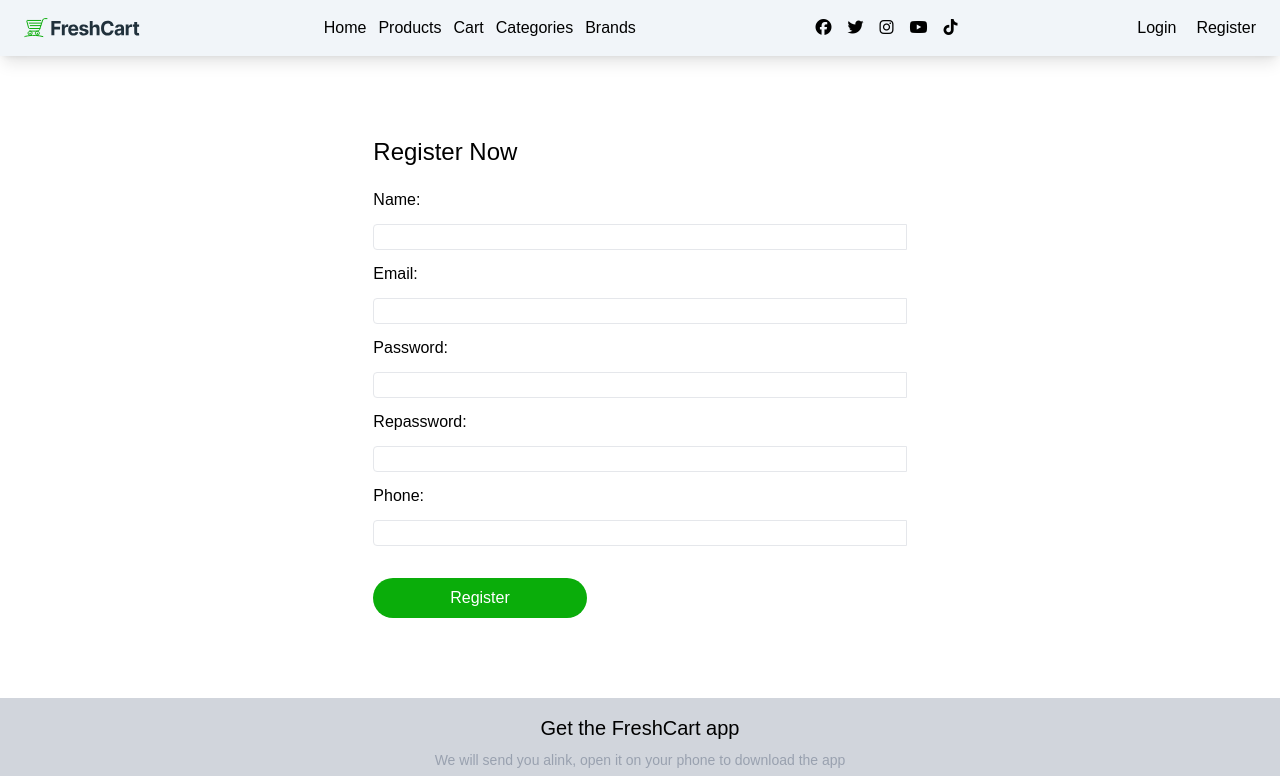
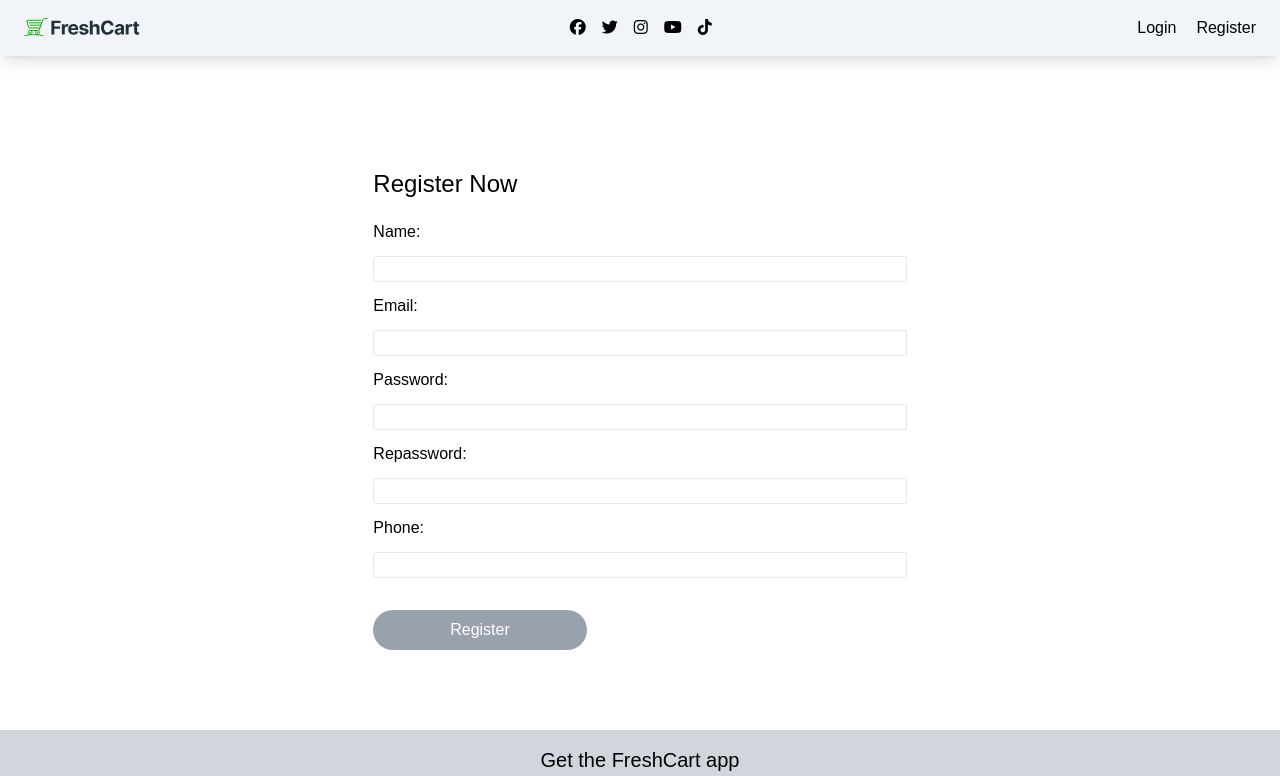
Before and after one commit to Ahmed-FaragDev/FreshMarket, a React (Vite) app: page /Register in a window 1280 px wide. Shown: the top 776 px of the page. Built offline with nearby package versions, Linux system fonts and the light colour scheme.

Commit message:
update: add product details with image slider

```diff
--- a/index.html
+++ b/index.html
@@ -4,9 +4,9 @@
     <meta charset="UTF-8" />
 
 
-    <link rel="icon" type="image/svg+xml" href="/vite.svg" />
+    <link rel="icon" type="image/svg+xml" href="./src/images/freshcart-logo.svg" />
     <meta name="viewport" content="width=device-width, initial-scale=1.0" />
-    <title>Vite + React</title>
+    <title>FreshMarket</title>
   </head>
   <body>
 
--- a/package.json
+++ b/package.json
@@ -14,7 +14,7 @@
   "dependencies": {
     "@fortawesome/fontawesome-free": "^6.7.2",
     "@tailwindcss/vite": "^4.1.3",
-  "@tanstack/react-query": "^5.74.2",
+    "@tanstack/react-query": "^5.74.4",
     "axios": "^1.8.4",
     "formik": "^2.4.6",
     "framer-motion": "^12.6.5",
@@ -26,7 +26,6 @@
     "slick-carousel": "^1.8.1",
     "yup": "^1.6.1"
   },
-
   "devDependencies": {
     "@eslint/js": "^9.21.0",
     "@types/react": "^19.0.10",
--- /dev/null
+++ b/src/Context/context.jsx
@@ -0,0 +1,12 @@
+import {  useState,createContext } from "react";
+
+export let UserContext = createContext();
+export default function UserContextProvider(props) {
+
+ const [userToken, setUserToken] = useState(null);
+
+  return  <UserContext.Provider value={{ userToken , setUserToken }}>
+      {props.children}
+    </UserContext.Provider>
+
+};
--- a/src/conmponent/CatogorySlider/CatogorySlider.jsx
+++ b/src/conmponent/CatogorySlider/CatogorySlider.jsx
@@ -61,7 +61,7 @@ export default function CatogorySlider() {
         </div>
 
       {data?.data?.data ? <Slider {...settings1} className="w-10/12 m-auto mt-10 mb-10  ">
-        {data?.data?.data.map((item) => <img src={item?.image} alt="" className="w-full h-96 object-cover" />)}
+        {data?.data?.data.map((item , index) => <img key={index}  src={item?.image} alt="" className="w-full h-96 object-cover" />)}
       </Slider>: <div className="flex justify-center items-center">  <LineWave
   visible={true}
   height="100"
--- a/src/conmponent/Header/Header.jsx
+++ b/src/conmponent/Header/Header.jsx
@@ -1,16 +1,21 @@
-import React from "react";
 import { Link } from "react-router-dom";
-import logo from "../../images/freshcart-logo.svg"
+import logo from "../../images/freshcart-logo.svg";
+import { useContext } from "react";
+import { UserContext } from "../../Context/context";
+
 export default function Header() {
+  let { userToken, setUserToken } = useContext(UserContext);
+
   return (
     <>
+      <nav className="flex p-4 shadow-lg   bg-slate-100  ">
+        <Link className="ms-2 w-30" to="/">
+          <img src={logo} alt="logo" />
+        </Link>
 
-      <nav>
-        <div className="flex p-4 shadow-lg justify-between    items-center bg-slate-100  ">
-          {/* logo */}
-          <Link className="ms-2 w-30" to="/"><img src={logo} alt="logo" /></Link>
-          {/* section */}
-          <div className="md:block hidden">
+        {userToken !== null ? (
+          <>
+            <div className="md:block hidden m-auto">
               <ul>
                 <li className="flex gap-3">
                   <Link to="/" className="hover:text-gray-300">
@@ -34,8 +39,12 @@ export default function Header() {
                 </li>
               </ul>
             </div>
-          {/* scoial media icons */}
-          <div className="hidden md:block">
+          </>
+        ) : (
+          ""
+        )}
+
+        <div className="hidden md:block ml-auto">
           <div className="flex space-x-4 justify-center  text-gray-600">
             <a
               href="https://facebook.com"
@@ -77,8 +86,24 @@ export default function Header() {
           </div>
         </div>
 
-          {/* cart icon */}
-          <div className="">
+        {userToken !== null ? (
+          <>
+            <div>
+              <Link
+
+                onClick={() => {
+                  localStorage.removeItem("userToken");
+                  SetUserToken(null);
+                }}
+                className="hover:text-gray-300 ms-3"
+              >
+                Logout
+              </Link>
+            </div>
+          </>
+        ) : (
+          <>
+            <div className="flex self-end ml-auto ">
               <ul className="flex items-center gap-5 me-2">
                 <li>
                   <Link to="/Login" className="hover:text-gray-300">
@@ -92,7 +117,8 @@ export default function Header() {
                 </li>
               </ul>
             </div>
-        </div>
+          </>
+        )}
       </nav>
     </>
   );
--- a/src/conmponent/Home/Home.jsx
+++ b/src/conmponent/Home/Home.jsx
@@ -4,7 +4,6 @@ import { Link } from "react-router-dom";
 import { motion } from "framer-motion";
 import CatogorySlider from "../CatogorySlider/CatogorySlider";
 import { Circles } from 'react-loader-spinner'
-import { div } from "framer-motion/client";
 
 
 export default function Home() {
@@ -74,6 +73,8 @@ export default function Home() {
               key={product.id}
               className="flex flex-col bg-white p-5  relative group hover:shadow-2xl hover:border-2 border-green-400  transition-shadow "
             >
+
+              <Link to={`/product/${product.id}`}>
               <img
                 src={product.imageCover}
                 alt={product.title}
@@ -107,6 +108,9 @@ export default function Home() {
                 </div>
               </div>
 
+              </Link>
+
+
               <button className="bg-main rounded-full  w-1/2 p-2 m-auto invisible group-hover:visible hover:bg-main/80 transition-all duration-300 ease-in mt-5 mb-1  bottom-0 left-1/4">
                 Add to Cart
               </button>
--- a/src/conmponent/Layout/Layout.jsx
+++ b/src/conmponent/Layout/Layout.jsx
@@ -1,9 +1,18 @@
-import React from 'react'
+import React, { useContext, useEffect } from 'react'
 import Header from '../Header/Header'
 import Footer from '../Footer/Footer'
 import { Outlet } from 'react-router-dom'
+import { UserContext } from '../../Context/context'
 
 export default function Layout() {
+  let { setUserToken } = useContext(UserContext);
+  useEffect(() => {
+
+    if (localStorage.getItem('userToken') !== null)
+    {
+      setUserToken(localStorage.getItem('userToken'));
+    }
+  }, []);
   return (
     <>
       <Header />
--- a/src/conmponent/Login/Login.jsx
+++ b/src/conmponent/Login/Login.jsx
@@ -1,53 +1,82 @@
-import React, { useRef } from "react";
+import React, { useContext, useRef, useState } from "react";
 import { useFormik } from "formik";
 import * as Yup from "yup";
-import axios from 'axios';
+import axios from "axios";
 import { useNavigate } from "react-router-dom";
+import { Circles } from 'react-loader-spinner'
+import { UserContext } from "../../Context/context";
+
 
 export default function Register() {
-  const navigate = useNavigate();  // Initialize navigate
+  let {setUserToken} = useContext(UserContext)
+  let navigate = useNavigate();
+  const [error, setError] = useState(null);
+  const [isLoading, setIsLoading] = useState(false);
 
   const emailRef = useRef();
   const passwordRef = useRef();
 
 
-  const formik = useFormik({
+  async function LoginSumbit(values) {
+    setIsLoading(true);
+    let{data}=await axios.post( "https://ecommerce.routemisr.com/api/v1/auth/signin",
+      values
+    ).catch(
+      (err) => {
+        setIsLoading(false);
+        setError(err.response.data.message);
+
+      }
+    )
+    if(data.message === 'success'){
+      setIsLoading(false);
+      localStorage.setItem("userToken", data.token);
+        setUserToken(data.token);
+      navigate("/")
+    };
+  };
+ let validationSchema = Yup.object({
+
+    email: Yup.string()
+      .email("البريد الإلكتروني غير صالح")
+      .required("البريد الإلكتروني مطلوب"),
+    password: Yup.string()
+      .matches(
+        /^[a-zA-Z][a-zA-Z0-9]*$/,
+        "كلمة المرور يجب أن تبدأ بحرف كبير وتحتوي على 6 إلى 11 حرفًا"
+      )
+      .required("كلمة المرور مطلوبة"),
+
+  })
+  let formik = useFormik({
     initialValues: {
+
       email: "",
       password: "",
 
-    },
-    validationSchema: Yup.object({
-      email: Yup.string().email('البريد الإلكتروني غير صالح').required('البريد الإلكتروني مطلوب'),
-      password: Yup.string().matches(/^[A-Z][a-z0-9]{5,10}$/, 'كلمة المرور يجب أن تبدأ بحرف كبير وتحتوي على 6 إلى 11 حرفًا').required('كلمة المرور مطلوبة'),
-    }),
+    },validationSchema:validationSchema,
 
-    onSubmit: async (values) => {
-      try {
-        const response = await axios.post("https://ecommerce.routemisr.com/api/v1/auth/signin", values);
-        alert('تم التسجيل بنجاح!');
-        navigate("/Home"); // إعادة توجيه المستخدم إلى صفحة تسجيل الدخول
-       // لإعادة تهيئة الفورم
-      } catch (error) {
-        console.error("Error:", error.response?.data?.message || error.message);
-        alert('حدث خطأ أثناء التسجيل: ' + (error.response?.data?.message || error.message)); // عرض رسالة الخطأ
-      }
-    },
+
+    onSubmit:LoginSumbit,
   });
 
-  // دالة لنقل التركيز إلى الحقل التالي
   const handleKeyPress = (e, nextInput) => {
     if (e.key === "Enter") {
-      nextInput.current.focus(); // نقل التركيز للحقل التالي
+      nextInput.current.focus();
     }
   };
 
   return (
-    <form
+    <>
+      <div className="min-h-screen">
+      <div className="w-75 mx-auto py-4">
+        {error !== null ? <div className="text-red-500 text-center">{error}</div> : ""}
+      </div>
+     <form
       onSubmit={formik.handleSubmit}
-      className="flex flex-col gap-5 md:w-5/12 w-9/12 min-h-screen justify-center m-auto py-20"
+      className="flex flex-col gap-5 md:w-5/12 w-9/12 m-auto py-20 mt-30"
     >
-      <h1 className="text-2xl">Login</h1>
+      <h1 className="text-2xl">Register Now</h1>
       <div className="flex flex-col gap-3 text-l">
 
 
@@ -61,7 +90,7 @@ export default function Register() {
           onChange={formik.handleChange}
           onBlur={formik.handleBlur}
           value={formik.values.email}
-          onKeyDown={(e) => handleKeyPress(e, passwordRef)} // عند الضغط على Enter ينقل التركيز لحقل كلمة المرور
+          onKeyDown={(e) => handleKeyPress(e, passwordRef)}
         />
         {formik.touched.email && formik.errors.email && (
           <div className="text-red-500 text-sm">{formik.errors.email}</div>
@@ -77,7 +106,7 @@ export default function Register() {
           onChange={formik.handleChange}
           onBlur={formik.handleBlur}
           value={formik.values.password}
-          onKeyDown={(e) => handleKeyPress(e, repasswordRef)} // عند الضغط على Enter ينقل التركيز لحقل تأكيد كلمة المرور
+          onKeyDown={(e) => handleKeyPress(e, repasswordRef)}
         />
         {formik.touched.password && formik.errors.password && (
           <div className="text-red-500 text-sm">{formik.errors.password}</div>
@@ -85,13 +114,34 @@ export default function Register() {
 
 
 
+          {isLoading ? <button className="bg-gray-100 cursor-not-allowed rounded-full w-2/5 p-2 mt-5 flex justify-center items-center text-white">
 
-        <button
+
+          <Circles
+               className="m-auto"
+
+                height="20"
+                width="30"
+                color="#4fa94d"
+                ariaLabel="circles-loading"
+                wrapperStyle={{}}
+                wrapperClass=""
+                visible={true}
+                />
+
+          </button> :<button
           type="submit"
-          className="cursor-pointer bg-main rounded-full w-2/5 p-2 mt-5 text-white"
+          className="rounded-full w-2/5 p-2 mt-5 bg-main cursor-pointer"
+          disabled={!(formik.dirty && formik.isValid)}
         >
-Login        </button>
+         Login
+        </button> }
+
       </div>
     </form>
+      </div>
+
+    </>
+
   );
 }
--- /dev/null
+++ b/src/conmponent/Product/Product.jsx
@@ -0,0 +1,67 @@
+import React from 'react';
+import { useQuery } from '@tanstack/react-query';
+import axios from 'axios';
+import { useParams } from 'react-router-dom';
+import Slider from "react-slick";
+
+export default function ProductDetails() {
+  const { id } = useParams();
+
+  const fetchProduct = async () => {
+    const { data } = await axios.get(`https://ecommerce.routemisr.com/api/v1/products/${id}`);
+    return data.data;
+  };
+
+  const { data: product, isLoading, isError } = useQuery({
+    queryKey: ['product', id],
+    queryFn: fetchProduct,
+  });
+
+  if (isLoading) return <p>Loading...</p>;
+  if (isError) return <p>Something went wrong</p>;
+
+  const settings = {
+    customPaging: function (i) {
+      return (
+        <a>
+          <img src={product.images[i]} alt={`thumb ${i}`} />
+        </a>
+      );
+    },
+    dots: true,
+    dotsClass: "slick-dots slick-thumb",
+    infinite: true,
+    speed: 500,
+    slidesToShow: 1,
+    slidesToScroll: 1
+  };
+
+  return (
+    <div className='md:flex items-center mt-20 min-h-screen gap-4 mx-3'>
+      <div className='md:w-4/12 lg-w-4/12 m-auto w-1/2'>
+        <img src={product.imageCover} alt={product.title} />
+
+        <div className="slider-container mt-4">
+          <Slider {...settings} className='flex-row flex w-20'>
+            {product.images.map((img, index) => (
+              <div key={index}>
+                <img src={img} alt={`product image ${index}`} />
+              </div>
+            ))}
+          </Slider>
+        </div>
+      </div>
+
+      <div className='flex-col md:w-5/12 flex gap-2'>
+        <h1>{product.title}</h1>
+        <p className='text-gray-400 text-sm'>{product.description}</p>
+        <p>{product.category?.name}</p>
+        <div className='flex justify-between'>
+          <p>{product.price} $</p>
+          <p><span>⭐</span>{product.ratingsAverage} ({product.ratingsQuantity})</p>
+        </div>
+        <button className='bg-main w-full rounded-l mt-2'>Add to cart</button>
+      </div>
+    </div>
+  );
+}
--- a/src/conmponent/Products/Products.jsx
+++ /dev/null
@@ -1,11 +0,0 @@
-import React from 'react'
-
-export default function Products() {
-
-  return (
-
-    <>
-<h1>product</h1>
-     </>
-  )
-}
--- a/src/conmponent/Register/Register.jsx
+++ b/src/conmponent/Register/Register.jsx
@@ -1,56 +1,84 @@
-import React, { useRef } from "react";
+import React, { useRef, useState } from "react";
 import { useFormik } from "formik";
 import * as Yup from "yup";
-import axios from 'axios';
+import axios from "axios";
 import { useNavigate } from "react-router-dom";
+import { Circles } from 'react-loader-spinner'
+
 
 export default function Register() {
-  const navigate = useNavigate();  // Initialize navigate
-
+  let navigate = useNavigate();
+  const [error, setError] = useState(null);
+  const [isLoading, setIsLoading] = useState(false);
   const nameRef = useRef();
   const emailRef = useRef();
   const passwordRef = useRef();
   const repasswordRef = useRef();
   const phoneRef = useRef();
 
-  const formik = useFormik({
+  async function registerSumbit(values) {
+    setIsLoading(true);
+    let{data}=await axios.post( "https://ecommerce.routemisr.com/api/v1/auth/signup",
+      values
+    ).catch(
+      (err) => {
+        setIsLoading(false);
+        setError(err.response.data.message);
+
+      }
+    )
+    if(data.message === 'success'){
+      setIsLoading(false);
+
+      navigate("/login")
+    };
+  };
+ let validationSchema = Yup.object({
+    name: Yup.string()
+      .min(3, "الاسم يجب أن يكون على الأقل 3 أحرف")
+      .max(15, "الاسم يجب ألا يزيد عن 15 حرف")
+      .required("الاسم مطلوب"),
+    email: Yup.string()
+      .email("البريد الإلكتروني غير صالح")
+      .required("البريد الإلكتروني مطلوب"),
+    password: Yup.string()
+      .matches(
+        /^[a-zA-Z][a-zA-Z0-9]*$/,
+        "كلمة المرور يجب أن تبدأ بحرف كبير وتحتوي على 6 إلى 11 حرفًا"
+      )
+      .required("كلمة المرور مطلوبة"),
+    rePassword: Yup.string()
+      .oneOf([Yup.ref("password")], "كلمتا المرور غير متطابقتين")
+      .required("تأكيد كلمة المرور مطلوب"),
+    phone: Yup.string()
+      .matches(/^01[0125][0-9]{8}$/, "رقم الهاتف غير صالح")
+      .required("رقم الهاتف مطلوب"),
+  })
+  let formik = useFormik({
     initialValues: {
       name: "",
       email: "",
       password: "",
       rePassword: "",
       phone: "",
-    },
-    validationSchema: Yup.object({
-      name: Yup.string().min(3, 'الاسم يجب أن يكون على الأقل 3 أحرف').max(15, 'الاسم يجب ألا يزيد عن 15 حرف').required('الاسم مطلوب'),
-      email: Yup.string().email('البريد الإلكتروني غير صالح').required('البريد الإلكتروني مطلوب'),
-      password: Yup.string().matches(/^[A-Z][a-z0-9]{5,10}$/, 'كلمة المرور يجب أن تبدأ بحرف كبير وتحتوي على 6 إلى 11 حرفًا').required('كلمة المرور مطلوبة'),
-      rePassword: Yup.string().oneOf([Yup.ref('password')], 'كلمتا المرور غير متطابقتين').required('تأكيد كلمة المرور مطلوب'),
-      phone: Yup.string().matches(/^01[0125][0-9]{8}$/, 'رقم الهاتف غير صالح').required('رقم الهاتف مطلوب'),
-    }),
+    },validationSchema:validationSchema,
 
-    onSubmit: async (values) => {
-      try {
-        const response = await axios.post("https://ecommerce.routemisr.com/api/v1/auth/signup", values);
-        alert('تم التسجيل بنجاح!');
-        navigate("/login"); // إعادة توجيه المستخدم إلى صفحة تسجيل الدخول
-       // لإعادة تهيئة الفورم
-      } catch (error) {
-        console.error("Error:", error.response?.data?.message || error.message);
-        alert('حدث خطأ أثناء التسجيل: ' + (error.response?.data?.message || error.message)); // عرض رسالة الخطأ
-      }
-    },
+
+    onSubmit:registerSumbit,
   });
 
-  // دالة لنقل التركيز إلى الحقل التالي
   const handleKeyPress = (e, nextInput) => {
     if (e.key === "Enter") {
-      nextInput.current.focus(); // نقل التركيز للحقل التالي
+      nextInput.current.focus();
     }
   };
 
   return (
-    <form
+    <>
+      <div className="w-75 mx-auto py-4">
+        {error !== null ? <div className="text-red-500 text-center">{error}</div> : ""}
+      </div>
+     <form
       onSubmit={formik.handleSubmit}
       className="flex flex-col gap-5 md:w-5/12 w-9/12 m-auto py-20"
     >
@@ -66,7 +94,7 @@ export default function Register() {
           onChange={formik.handleChange}
           onBlur={formik.handleBlur}
           value={formik.values.name}
-          onKeyDown={(e) => handleKeyPress(e, emailRef)} // عند الضغط على Enter ينقل التركيز لحقل البريد الإلكتروني
+          onKeyDown={(e) => handleKeyPress(e, emailRef)}
         />
         {formik.touched.name && formik.errors.name && (
           <div className="text-red-500 text-sm">{formik.errors.name}</div>
@@ -82,7 +110,7 @@ export default function Register() {
           onChange={formik.handleChange}
           onBlur={formik.handleBlur}
           value={formik.values.email}
-          onKeyDown={(e) => handleKeyPress(e, passwordRef)} // عند الضغط على Enter ينقل التركيز لحقل كلمة المرور
+          onKeyDown={(e) => handleKeyPress(e, passwordRef)}
         />
         {formik.touched.email && formik.errors.email && (
           <div className="text-red-500 text-sm">{formik.errors.email}</div>
@@ -98,7 +126,7 @@ export default function Register() {
           onChange={formik.handleChange}
           onBlur={formik.handleBlur}
           value={formik.values.password}
-          onKeyDown={(e) => handleKeyPress(e, repasswordRef)} // عند الضغط على Enter ينقل التركيز لحقل تأكيد كلمة المرور
+          onKeyDown={(e) => handleKeyPress(e, repasswordRef)}
         />
         {formik.touched.password && formik.errors.password && (
           <div className="text-red-500 text-sm">{formik.errors.password}</div>
@@ -114,7 +142,7 @@ export default function Register() {
           onChange={formik.handleChange}
           onBlur={formik.handleBlur}
           value={formik.values.rePassword}
-          onKeyDown={(e) => handleKeyPress(e, phoneRef)} // عند الضغط على Enter ينقل التركيز لحقل رقم الهاتف
+          onKeyDown={(e) => handleKeyPress(e, phoneRef)}
         />
         {formik.touched.rePassword && formik.errors.rePassword && (
           <div className="text-red-500 text-sm">{formik.errors.rePassword}</div>
@@ -134,14 +162,37 @@ export default function Register() {
         {formik.touched.phone && formik.errors.phone && (
           <div className="text-red-500 text-sm">{formik.errors.phone}</div>
         )}
+          {isLoading ? <button className="bg-gray-400 cursor-not-allowed rounded-full w-2/5 p-2 mt-5 text-white">
 
-        <button
+
+          <Circles
+               className="m-auto"
+
+                height="20"
+                width="20"
+                color="#4fa94d"
+                ariaLabel="circles-loading"
+                wrapperStyle={{}}
+                wrapperClass=""
+                visible={true}
+                />
+
+          </button> :<button
           type="submit"
-          className="cursor-pointer bg-main rounded-full w-2/5 p-2 mt-5 text-white"
+          className={`rounded-full w-2/5 p-2 mt-5 text-white
+    ${
+      formik.dirty && formik.isValid
+        ? "bg-main cursor-pointer"
+        : "bg-gray-400 cursor-not-allowed"
+    }`}
+          disabled={!(formik.dirty && formik.isValid)}
         >
           Register
-        </button>
+        </button> }
+
       </div>
     </form>
+    </>
+
   );
 }
```
Also changed, not shown: src/App.jsx (+43 -31 lines), 1 other file (tests, documents, lock files or other folders). Lines whose indentation alone changed are shown as unchanged.
